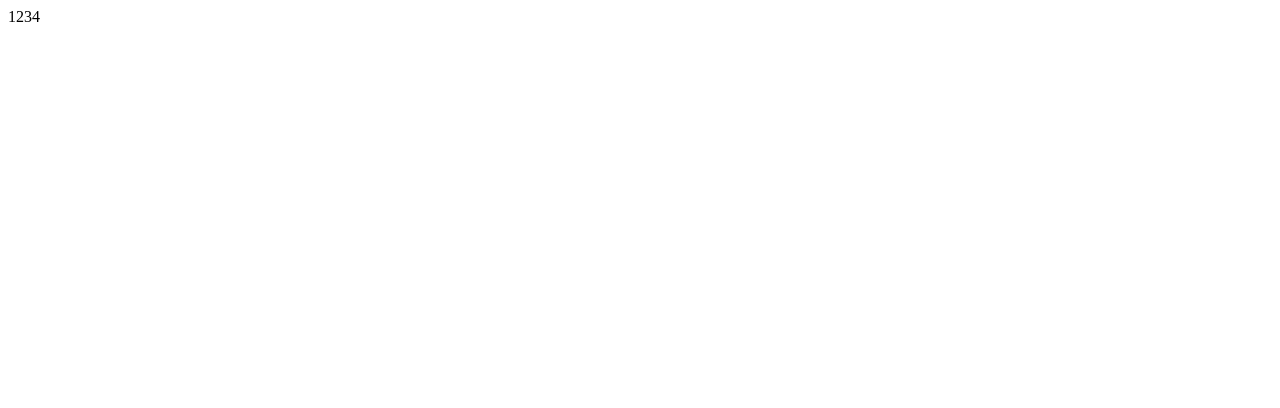
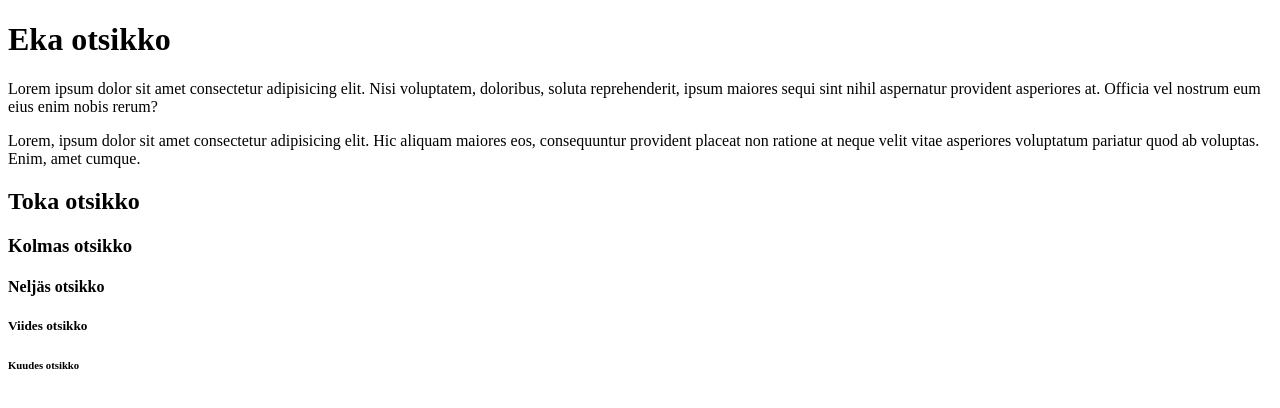
Before and after one commit to mikko96/ohjelmointiharjoituksia, a plain HTML site: page index.html in a window 1280 px wide. Drawn offline with Linux system fonts and the light colour scheme.

Commit message:
20201026

```diff
--- a/index.html
+++ b/index.html
@@ -5,6 +5,18 @@
     <title>Mikon Sivut</title>
   </head>
   <body>
-      1234
+    <h1>Eka otsikko</h1>
+    <p>
+      Lorem ipsum dolor sit amet consectetur adipisicing elit. Nisi voluptatem, doloribus, soluta reprehenderit, ipsum maiores sequi sint nihil aspernatur provident asperiores at. Officia vel nostrum eum eius enim nobis rerum?
+    </p>
+    <p>
+      Lorem, ipsum dolor sit amet consectetur adipisicing elit. Hic aliquam maiores eos, consequuntur provident placeat non ratione at neque velit vitae asperiores voluptatum pariatur quod ab voluptas. Enim, amet cumque.
+
+    </p>
+    <h2>Toka otsikko</h2>
+    <h3>Kolmas otsikko</h3>
+    <h4>Neljäs otsikko</h4>
+    <h5>Viides otsikko</h5>
+    <h6>Kuudes otsikko</h6>
   </body>
 </html>
```
